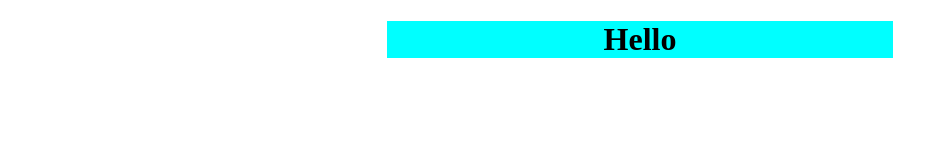
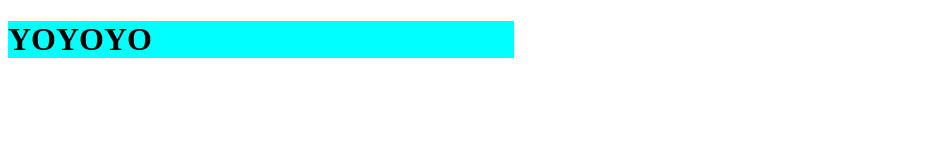
Before and after one commit to kytranl0/rt, a React app: page / in a window 1280 px wide. Shown: the whole page, without its empty margins (0-948 px from the left). Built offline with nearby package versions, Linux system fonts and the light colour scheme.

Commit message:
event binding

```diff
--- a/src/index.css
+++ b/src/index.css
@@ -1,8 +1,8 @@
 .game {
-    display: block;
-    margin-left: auto;
-    margin-right: auto;
+    /* display: block; */
+    /* margin-left: auto; */
+    /* margin-right: auto; */
     width: 40%;
     background-color: aqua;
-    text-align: center;
+    /* text-align: center; */
 }
--- a/src/index.js
+++ b/src/index.js
@@ -3,20 +3,32 @@ import React from 'react';
 import ReactDOM from 'react-dom';
 //End
 import './index.css';
+
 class Game extends React.Component {
+    constructor(props) {
+        super(props);
+        this.state = {ele: 'YOYOYO'};
+        this.activateQuan = this.activateQuan.bind(this);
+    }
+
+    activateQuan() {
+        this.setState(state => ({
+            ele: state.ele + 'YOYOYO'
+        }));
+    }
+
     render() {
         return (
+            //css ref
             <div className="game">
-                <h1>Hello</h1>
+                <h1 onClick={this.activateQuan}>{this.state.ele}</h1>
             </div>
         );
     }
 }
 
-// ========================================
 // We can reference the Game component here
 ReactDOM.render(
     <Game />,
-    // If line below is removed thn app crashes.
     document.getElementById('root')
 );
```
